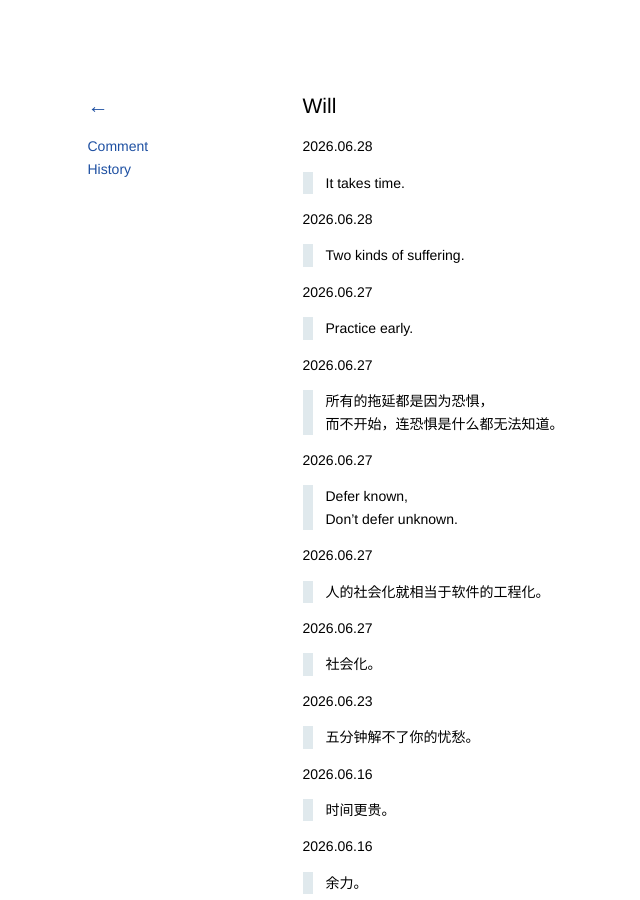
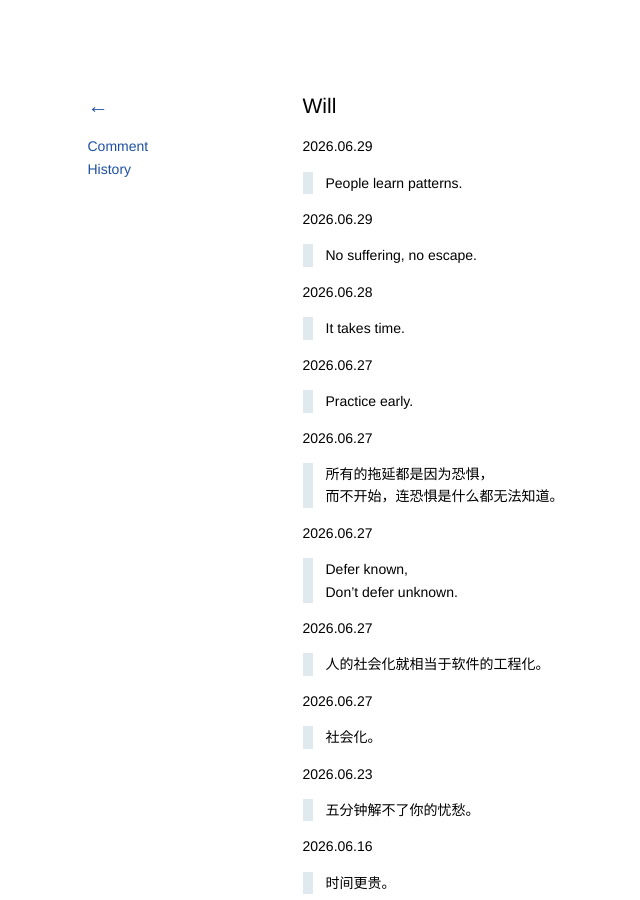
Before and after one commit to kidlj/awei, a Jekyll site: the page built from _wiki/will.md, in a window 1280 px wide and 900 px high. Shown: the whole window, without its empty margins (45-685 px from the left). Built offline with Jekyll 4.4.1, drawn with Linux system fonts in a browser that asks for light colours.

Commit message:
update will

```diff
--- a/_wiki/will.md
+++ b/_wiki/will.md
@@ -2,13 +2,17 @@
 title: Will
 ---
 
+2026.06.29
+
+> People learn patterns.
+
+2026.06.29
+
+> No suffering, no escape.
+
 2026.06.28
 
 > It takes time.
-
-2026.06.28
-
-> Two kinds of suffering.
 
 2026.06.27
 
```
